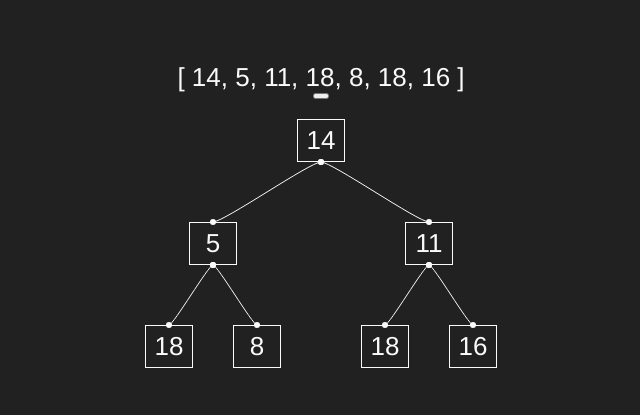
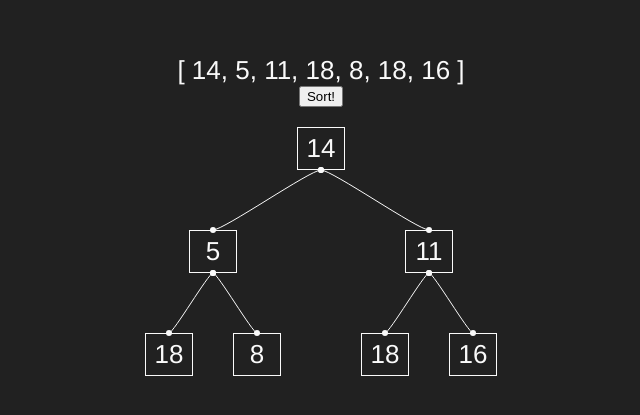
Before and after one commit to pniedzwiedzinski/heap-sort, a Vue app: page / in a window 1280 px wide. Shown: the part 215-630 px from the top of the page, without its empty margins (319-959 px from the left). Built offline with nearby package versions, Linux system fonts and the light colour scheme.

Commit message:
Add button text

```diff
--- a/src/App.vue
+++ b/src/App.vue
@@ -1,7 +1,7 @@
 <template>
   <div id="app">
     <div>{{array}}</div>
-    <button v-on:click="sort()"></button>
+    <button v-on:click="sort()">Sort!</button>
     <div id="heap" style="position: relative">
       <svg id="svg-canvas" width="891" height="897" xlink="http://www.w3.org/1999/xlink"></svg>
       <heap v-if="render" :array="array" :id="0"/>
```
